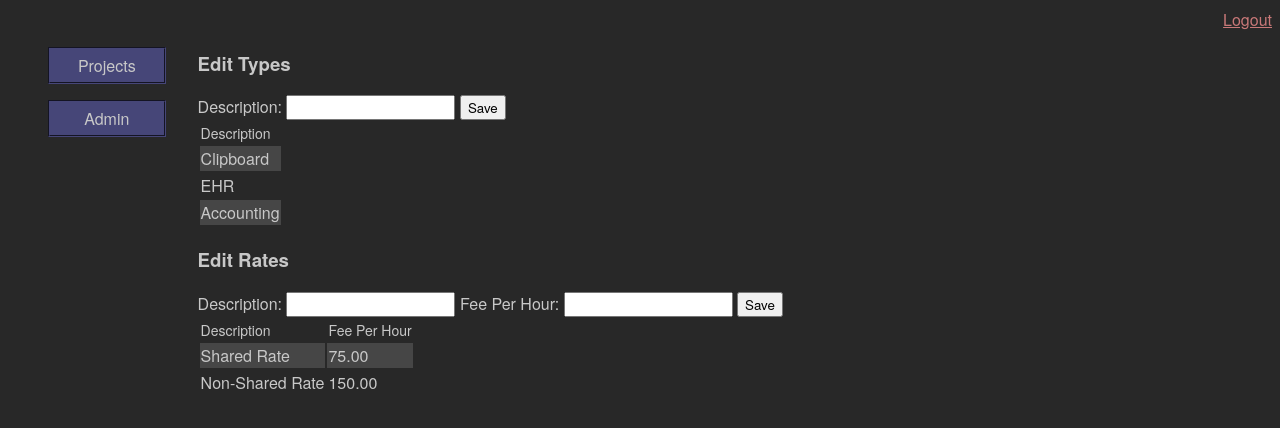
After one commit to StickAtWork/stopwatch, a Flask app: page /admin in a window 1280 px wide. The commit adds this page. Shown: the top 428 px of the page. Run offline with Flask 2, Linux system fonts and the light colour scheme; the visitor is signed in with stand-in values (Sample User, id 1); data comes from the database, SQL or seed files in the repository; tables that the repository leaves empty hold one stand-in row (values such as "Sample post"); parts of the project's set-up code (start-up, migrations or seed data) failed here and were passed over; some libraries are stand-ins or nearby versions.

Commit message:
begin admin page, edit rates/types

```diff
--- a/db.sql
+++ b/db.sql
@@ -112,7 +112,10 @@ INSERT into user (id, name, password, usergroup_id)
     VALUES (null, "Stick", "admin", 2);
 
 INSERT INTO user (id, name, password, usergroup_id)
-    VALUES (null, "Marilyn", "123456789", 3);
+    VALUES (null, "Mark", "comeoriginal", 1);
+
+INSERT INTO user (id, name, password, usergroup_id)
+    VALUES (null, "Roger", "roostermold", 1);
 
 
 /* test statuses */
--- a/main.py
+++ b/main.py
@@ -613,6 +613,63 @@ def send_invoice():
             </div>
             """
 
+@app.route('/admin', methods=['GET'])
+def admin():
+    db = get_db()
+    rates = db.execute("SELECT * FROM item_rate").fetchall()
+    types = db.execute("SELECT * FROM item_type").fetchall()
+    return render_template('admin.html', types=types, rates=rates)
+
+@app.route('/edit_rate', methods=['POST'])
+def edit_rate():
+    data = {k: v for k, v in request.form.iteritems()}
+    data['id'] = data.pop('rate-id')
+    print data
+    if data['id'] is not -1:
+        db = get_db()
+        db.execute("""
+            UPDATE
+                item_rate
+            SET
+                description = :description,
+                fee_per_hour = :fee_per_hour
+            WHERE
+                id = :id
+
+        """, data)
+        db.commit()
+
+    rates = db.execute("SELECT * FROM item_rate").fetchall()
+    return render_template('rate_editor.html', rates=rates)
+
+@app.route('/edit_type', methods=['POST'])
+def edit_type():
+    print request.form
+    db = get_db()
+    data = {k: v for k, v in request.form.iteritems()}
+    data['id'] = data.pop('type-id')
+    print data
+    if data['id'] == '-1':
+        db.execute("""
+            INSERT INTO
+                item_type (id, description)
+            VALUES (null, 'Give Us A Title')
+        """)
+        #db.commit()
+    else:
+        db.execute("""
+            UPDATE
+                item_type
+            SET
+                description = :description
+            WHERE
+                id = :id
+
+        """, data)
+        #db.commit()
+    db.commit()
+    types = db.execute("SELECT * FROM item_type").fetchall()
+    return render_template('type_editor.html', types=types)
 
 if __name__ == '__main__':
     with app.app_context():
--- a/static/css/base.css
+++ b/static/css/base.css
@@ -29,8 +29,41 @@ a {
     color: rgb(200, 120, 120);
 }
 
+#left {
+    float: left;
+    width: 15%;
+    height: auto;
+    /*
+    border: 2px solid rgb(200, 55, 55);
+    */
+}
+
+.navi {
+    list-style-type: none;
+    margin: 0;
+    padding-right: 2em;
+}
+
+.navi li a {
+    display: block;
+    margin: 1em 0;
+    padding: 5px 10px;
+    text-decoration: none;
+    text-align: center;
+    color: rgb(200, 200, 200);
+    background-color: rgb(70, 70, 120);
+    border: 2px groove rgb(70, 70, 120);
+}
+
+.navi li a:active {
+    background-color: rgb(40, 40, 90);
+}
+
 #main {
-    margin-left: 15%;
+    float: left;
+    /*
+    border: 2px solid rgb(55, 200, 55);
+    */
 }
 
 tr.selected, tr:nth-child(even).selected {
--- /dev/null
+++ b/static/scripts/admin.js
@@ -0,0 +1,51 @@
+$(document).ready(function(){
+    var $admin = $('#admin_editor');
+
+    /*
+        type editor functions
+    */
+    $admin.on('click', '#type_table tr', function(){
+        var $this = $(this);
+        var $editor = $('#type_editor');
+
+        //set correct values
+        $('input[name=description]', $editor).val($('td', $this).text());
+        $('input[name=type-id]', $editor).attr('value', $this.attr('data-id'));
+
+        //highlight the selected thing
+        $this.siblings().removeClass("selected");
+        $this.addClass("selected");
+    });
+
+    /*
+        rate editor functions
+    */
+    $admin.on('click', '#rate_table tr', function(){
+        var $this = $(this);
+        var $editor = $('#rate_editor');
+
+        //set both fields equal to the right values
+        var $values = $('td', $this);
+        $('input[name=description]', $editor).val($values[0].innerHTML);
+        $('input[name=fee_per_hour]', $editor).val($values[1].innerHTML);
+        $('input[name=rate-id]', $editor).attr('value', $this.attr('data-id'));
+
+        //highlight selected thing
+        $this.siblings().removeClass("selected");
+        $this.addClass("selected");
+    });
+
+    /* save button */
+    $admin.on('click', 'input[type=Submit]', function(){
+        var $this = $(this);
+        var fdata = $this.parent().serializeArray();
+        $.ajax({
+            method: 'post',
+            url: $this.attr("formaction"),
+            data: fdata
+        }).success(function(data){
+            $this.parent().parent().empty().append(data);
+        });
+        return false;
+    });
+});
--- /dev/null
+++ b/templates/admin.html
@@ -0,0 +1,18 @@
+{% extends 'base.html' %}
+
+{% block scripts %}
+    <script src="/static/scripts/admin.js" type="text/javascript"></script>
+{% endblock %}
+
+{% block main %}
+<div id="admin_editor">
+<h3>Edit Types</h3>
+    <div id="admin-types">
+    {% include 'type_editor.html' %}
+    </div>
+<h3>Edit Rates</h3>
+    <div id="admin-rates">
+    {% include 'rate_editor.html' %}
+    </div>
+</div>
+{% endblock %}
--- a/templates/base.html
+++ b/templates/base.html
@@ -32,6 +32,7 @@
             <a href='/login'>Login</a>
         {% endif %}
     </header>
+    <section id="left">{% include 'navi.html' %}</section>
     <section id="main">{% block main %}{% endblock %}</section>
 </body>
 </html>
--- /dev/null
+++ b/templates/navi.html
@@ -0,0 +1,4 @@
+<ul class="navi">
+    <li><a href="{{ url_for('my_projects') }}">Projects</a></li>
+    <li><a href="{{ url_for('admin') }}">Admin</a></li>
+</ul>
--- /dev/null
+++ b/templates/rate_editor.html
@@ -0,0 +1,21 @@
+<form id="rate_editor">
+    <input type="text" name="rate-id" style="display: none" value="-1">
+    Description: <input type="text" name="description">
+    Fee Per Hour: <input type="text" name="fee_per_hour">
+    <input type="Submit"
+            value="Save"
+            formaction="{{ url_for('edit_rate') }}">
+
+</form>
+<table id="rate_table">
+    <tr>
+        <th>Description</th>
+        <th>Fee Per Hour</th>
+    </tr>
+    {% for r in rates -%}
+        <tr data-id="{{ r.id }}">
+            <td>{{ r.description }}</td>
+            <td>{{ "%0.2f" | format(r.fee_per_hour) }}</td>
+        </tr>
+    {%- endfor %}
+</table>
--- /dev/null
+++ b/templates/type_editor.html
@@ -0,0 +1,17 @@
+<form id="type_editor">
+<input type="text" name="type-id" style="display: none" value="-1">
+Description: <input type="text" name="description">
+<input type="Submit"
+        value="Save"
+        formaction="{{ url_for('edit_type') }}">
+</form>
+<table id="type_table">
+    <tr>
+        <th>Description</th>
+    </tr>
+    {% for t in types -%}
+    <tr data-id="{{ t.id }}">
+        <td>{{ t.description }}</td>
+    </tr>
+    {%- endfor %}
+</table>
```
